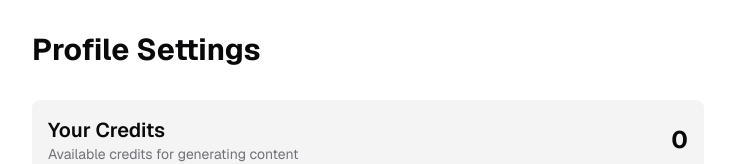
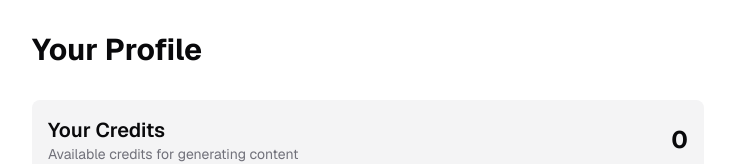
Before and after one commit to TheLukaDragar/brainblendvercel, a Next.js app: page /profile in a window 1280 px wide. Shown: the top 164 px of the page, without its empty margins (272-1007 px from the left). Built offline with nearby package versions, Linux system fonts and the light colour scheme; no server answers; sample sign-in values are in the browser's storage.

Commit message:
Profile Settings --> Your Profile

```diff
--- a/app/profile/page.tsx
+++ b/app/profile/page.tsx
@@ -13,7 +13,7 @@
     <div className="min-h-screen bg-background">
       <div className="container mx-auto py-8 h-full">
         <div className="max-w-2xl mx-auto h-full">
-          <h1 className="text-3xl font-bold mb-8">Profile Settings</h1>
+          <h1 className="text-3xl font-bold mb-8">Your Profile</h1>
           <ProfileForm user={session.user} />
         </div>
       </div>
```
